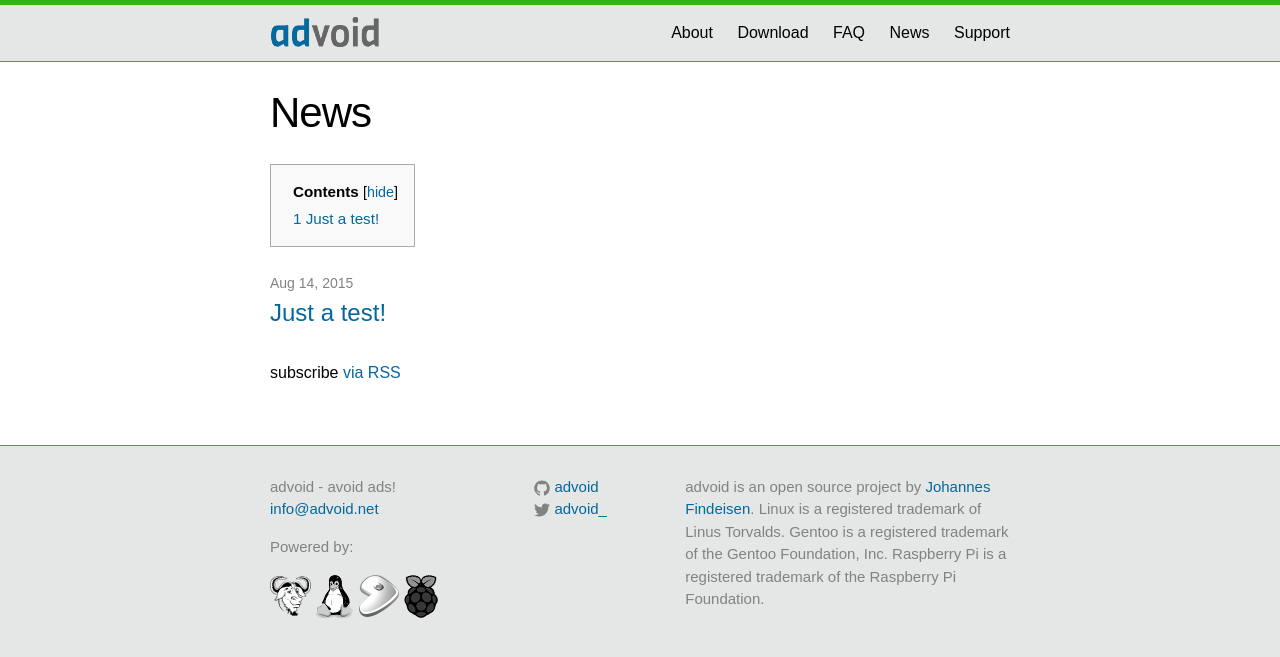
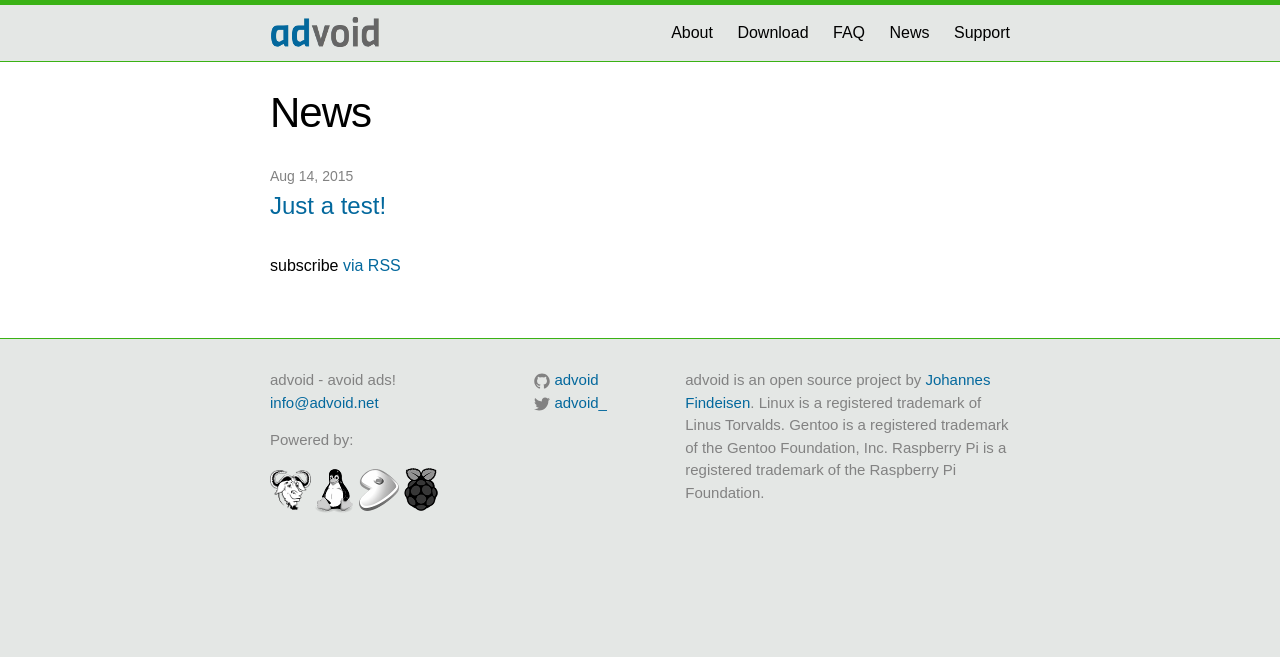
Before and after one commit to advoid/advoid.net, a Jekyll site: the page built from news/index.html, in a window 1280 px wide. Shown: the top 657 px of the page. Built offline with Jekyll 4.4.1, drawn with Linux system fonts in a browser that asks for light colours; nearby versions of some CDN libraries; library files that are not in the unit come from our copies; the list of posts is cut into pages by our own code.

Commit message:
lot of toc cleanups and optimizing. removed all javascript

```diff
--- a/_config.yml
+++ b/_config.yml
@@ -11,4 +11,5 @@
 markdown: kramdown
 tocTopTag: h2
 anchorPrefix: ""
-showToggleButton: true
+showToggleButton: false
+contentsLabel: Table of contents
--- a/_plugins/tocGenerator.rb
+++ b/_plugins/tocGenerator.rb
@@ -4,8 +4,7 @@
 module Jekyll
   module TOCGenerator
     TOGGLE_HTML = '<div id="toctitle"><h2>%1</h2>%2</div>'
-    TOC_CONTAINER_HTML = '<div id="toc-container"><table class="toc" id="toc"><tbody><tr><td>%1<ul>%2</ul></td></tr></tbody></table></div>'
-    HIDE_HTML = '<span class="toctoggle">[<a id="toctogglelink" class="internal" href="#">%1</a>]</span>'
+    TOC_CONTAINER_HTML = '<div id="toc-container">%1<ul>%2</ul></div>'
 
    def toc_generate(html)
         # No Toc can be specified on every single page
--- a/_sass/_toc.scss
+++ b/_sass/_toc.scss
@@ -1,45 +1,16 @@
-
-#toc, .toc, .mw-warning {
-    background-color: #F9F9F9;
-    border: 1px solid #AAAAAA;
-    font-size: 95%;
-    padding: 5px;
-}
-#toc h2, .toc h2 {
-    border: medium none;
-    display: inline;
-    font-size: 100%;
-    font-weight: bold;
-    padding: 0;
-}
-#toc #toctitle, .toc #toctitle, #toc .toctitle, .toc .toctitle {
-    text-align: center;
-    margin:0 8px 4px 14px;
-    padding-top:8px;
-    line-height: 1.5;
-    overflow:hidden;
+#toc-container h2 {
+    font-size: 1.4em;
 }
 
-
-#toc ul, .toc ul {
+#toc-container ul {
     list-style-image: none;
     list-style-type: none;
-    margin:0 8px 7px 14px;
-    padding-left: 0;
-    text-align: left;
-}
-#toc ul ul, .toc ul ul {
-    margin: 0 0 0 2em;
-}
-#toc .toctoggle, .toc .toctoggle {
-    font-size: 94%;
+    //margin:0;
+    //padding: 0;
+    //text-align: left;
 }
 
-#toc ul li {
+#toc-container ul li {
     list-style-type: none;
     padding-left: 0;
 }
-
-#toc-container {
-	margin-bottom: 24px;
-}
--- a/news/index.html
+++ b/news/index.html
@@ -3,6 +3,7 @@
 title: News
 permalink: /news/
 metasub: news
+noToc: true
 ---
 
 <div class="home">
```
Also changed, not shown: _includes/head.html (+0 -7 lines).
